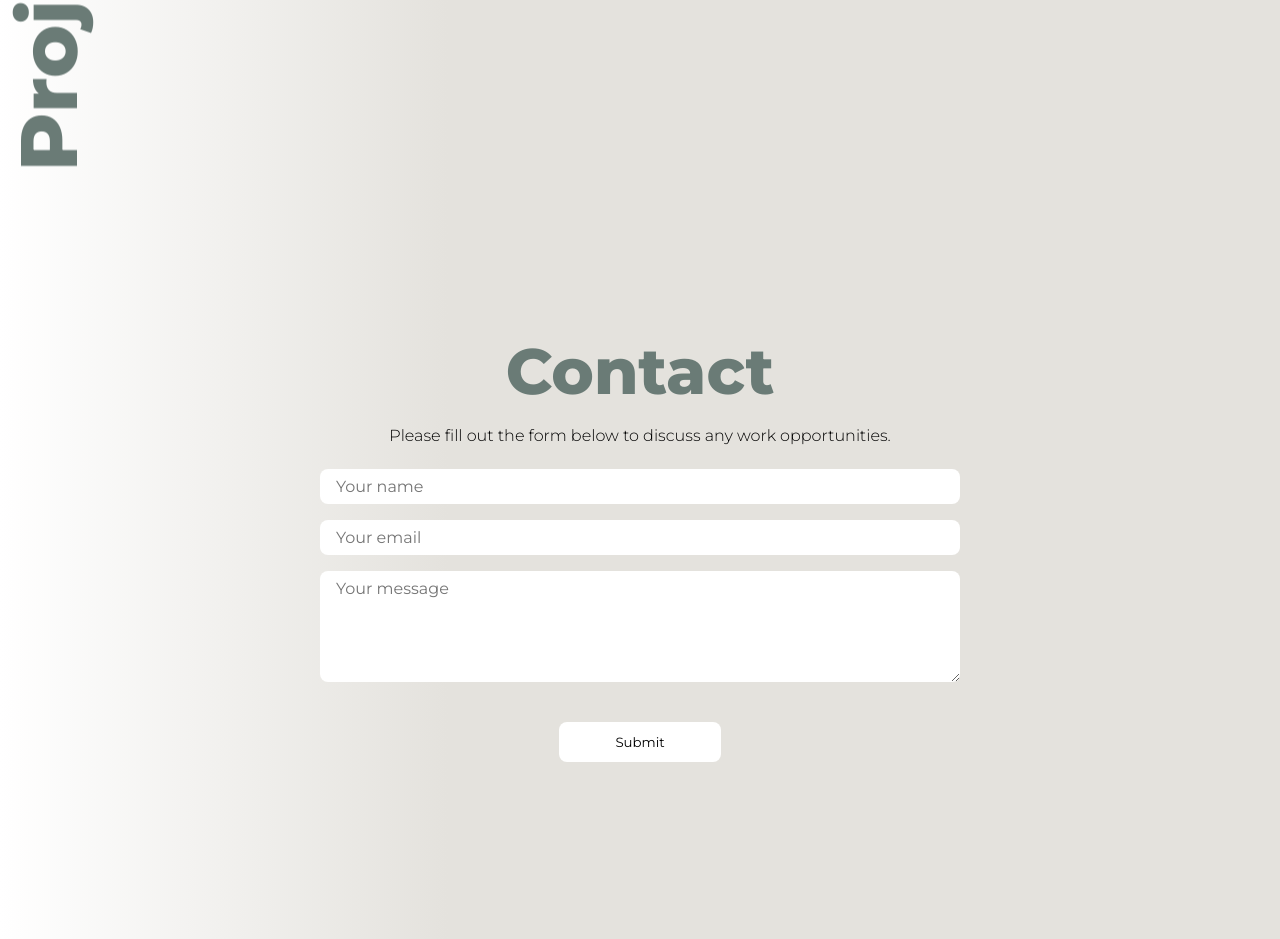
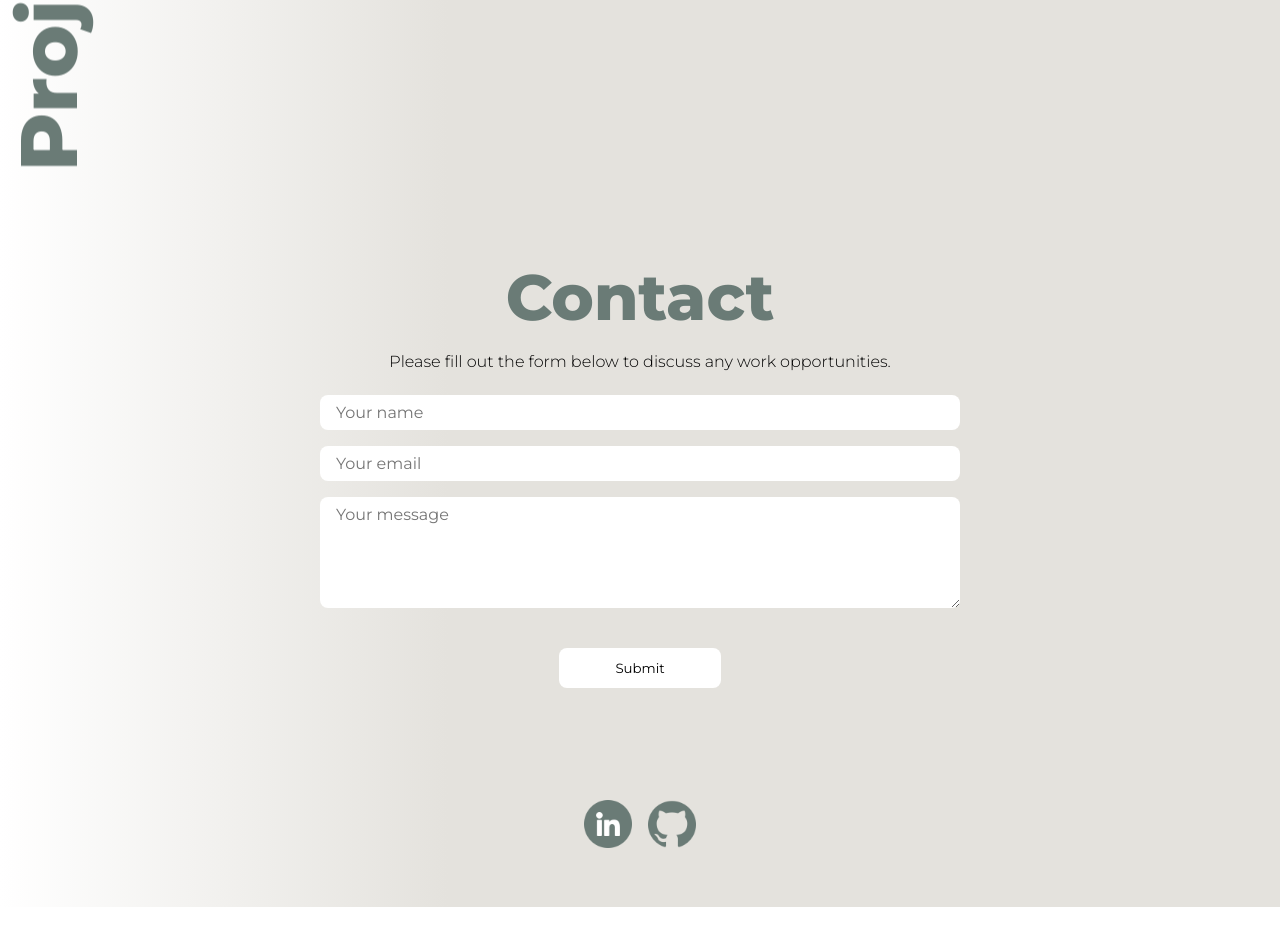
Before and after one commit to mgrajez/portfolio-website, a React (Vite) app: page / in a window 1280 px wide. Shown: the part 1991-2930 px from the top of the page. After the commit the page ends 2898 px from the top, so only its background shows below. Built offline with nearby package versions, Linux system fonts and the light colour scheme; the HTML template or start-up script is replaced by a standard one.

Commit message:
Implemented contact buttons

```diff
--- a/src/components/Contact/Contact.css
+++ b/src/components/Contact/Contact.css
@@ -9,7 +9,7 @@
 } */
 
 .contactPage {
-  min-height: calc(100vh - 4rem);
+  min-height: calc(100vh - 6rem);
   width: 100vw;
   max-width: 60rem;
   margin: 0 auto;
@@ -65,9 +65,25 @@
   margin: 2rem;
   border-radius: 0.5rem;
   font-family: Montserrat, sans-serif;
+  cursor: pointer;
 }
 
 .success-message {
   color: black;
   font-size: 1rem;
 }
+
+.links {
+  display: flex;
+  flex-wrap: wrap;
+  justify-content: center;
+  align-items: center;
+}
+
+.link {
+  object-fit: cover;
+  height: 3rem;
+  width: 3rem;
+  margin: 4rem 0.5rem 0;
+  cursor: pointer;
+}
--- a/src/components/Contact/Contact.jsx
+++ b/src/components/Contact/Contact.jsx
@@ -1,6 +1,8 @@
 import "./Contact.css";
 import React, { useRef, useState } from "react";
 import emailjs from "@emailjs/browser";
+import linkedinIcon from "./../../assets/linkedin-icon.png";
+import githubIcon from "./../../assets/github-icon.png";
 
 function Contact() {
   const form = useRef();
@@ -67,6 +69,14 @@ function Contact() {
             </button>
           </form>
           {message && <p className="success-message">{message}</p>}
+          <div className="links">
+            <a href="https://linkedin.com/in/monika-grajez" target="_blank">
+              <img src={linkedinIcon} alt="LinkedIn icon" className="link" />
+            </a>
+            <a href="https://github.com/mgrajez" target="_blank">
+              <img src={githubIcon} alt="Github icon" className="link" />
+            </a>
+          </div>
         </div>
       </section>
     </>
```
Also changed, not shown: src/assets/github-icon.png (added), src/assets/linkedin-icon.png (added).
